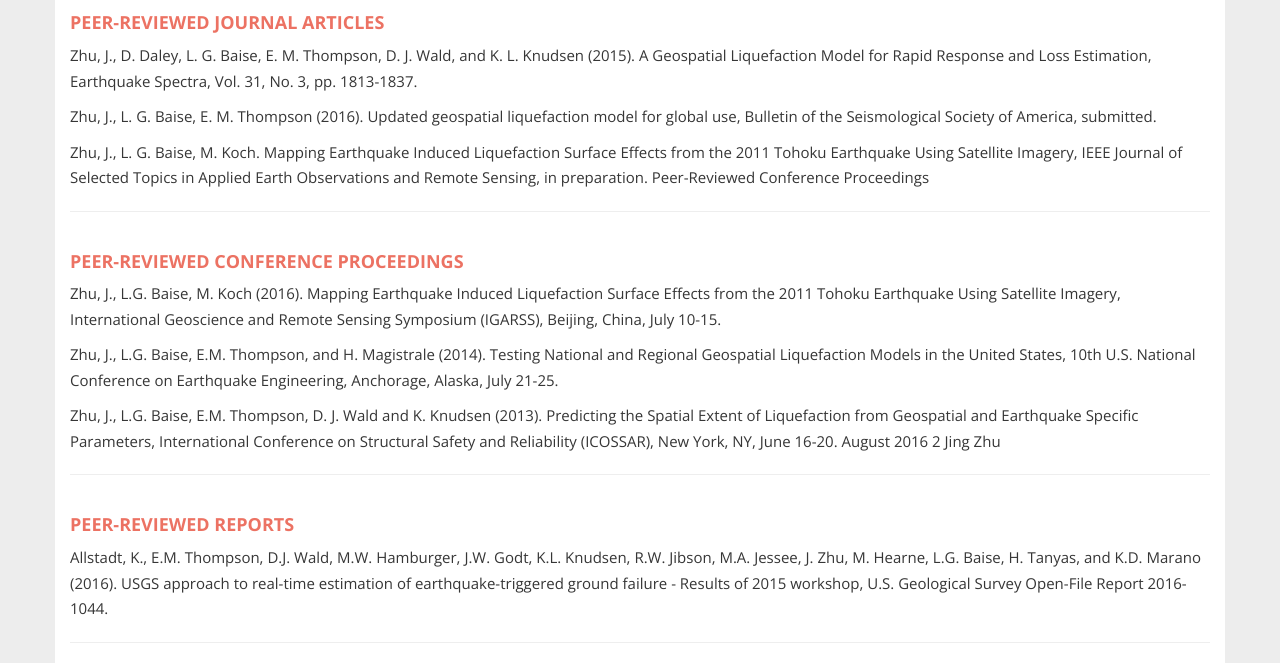
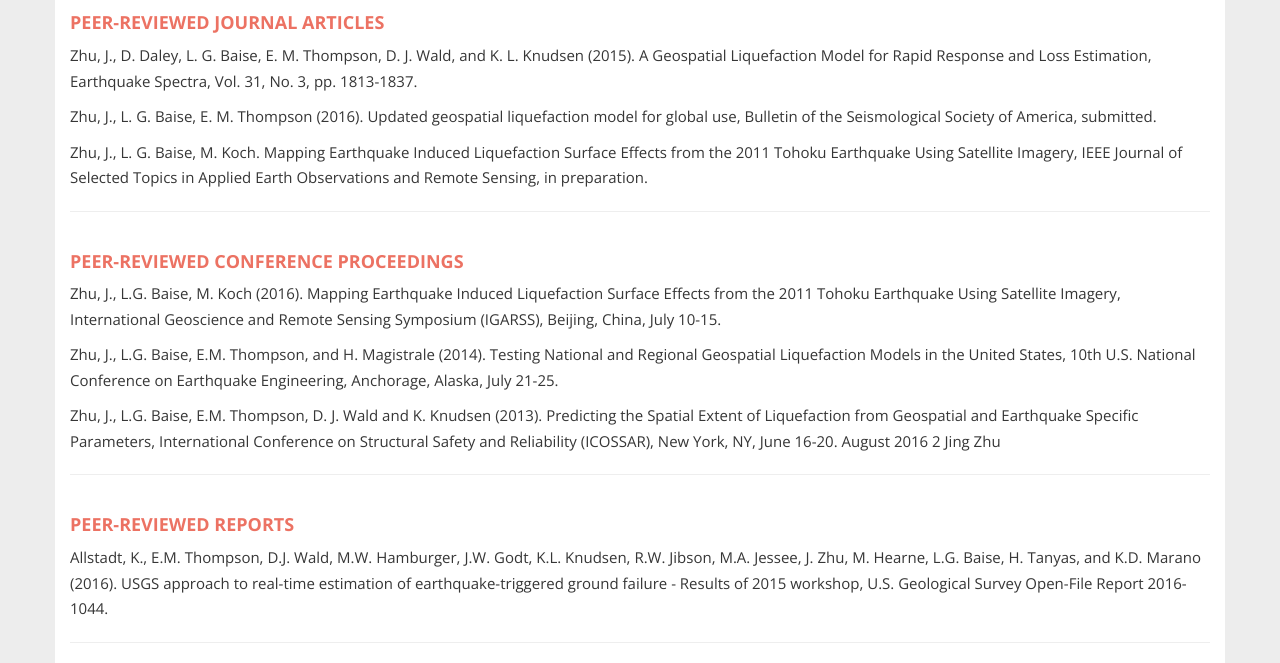
Before and after one commit to jing-zhu/jing-zhu.github.io, a plain HTML site: page index.html at #/publications in a window 1280 px wide. Shown: the part 137-800 px from the top of the page. Drawn offline with nearby package versions, Linux system fonts and the light colour scheme.

Commit message:
fixed typos

```diff
--- a/views/publications.html
+++ b/views/publications.html
@@ -18,8 +18,7 @@
                 for global use, Bulletin of the Seismological Society of America, submitted.</p>
                 <p>Zhu, J., L. G. Baise, M. Koch. Mapping Earthquake Induced Liquefaction Surface
                 Effects from the 2011 Tohoku Earthquake Using Satellite Imagery, IEEE Journal of
-                Selected Topics in Applied Earth Observations and Remote Sensing, in preparation.
-                Peer-Reviewed Conference Proceedings</p>
+                Selected Topics in Applied Earth Observations and Remote Sensing, in preparation.</p>
               <hr>
             </div>
           </div>
```
